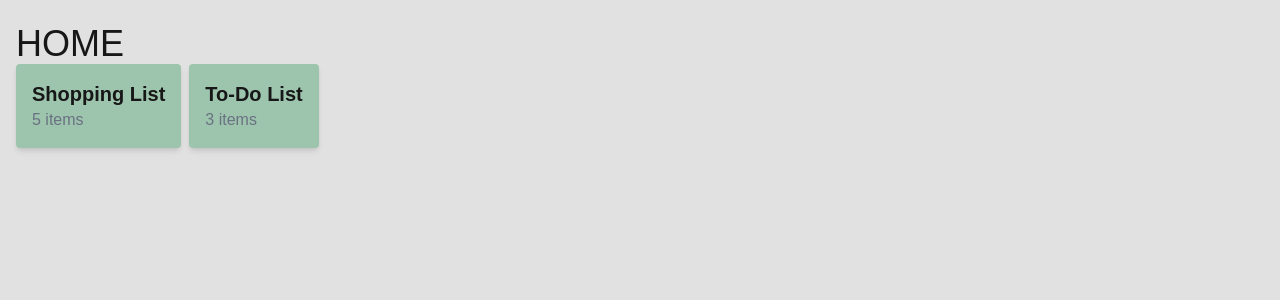
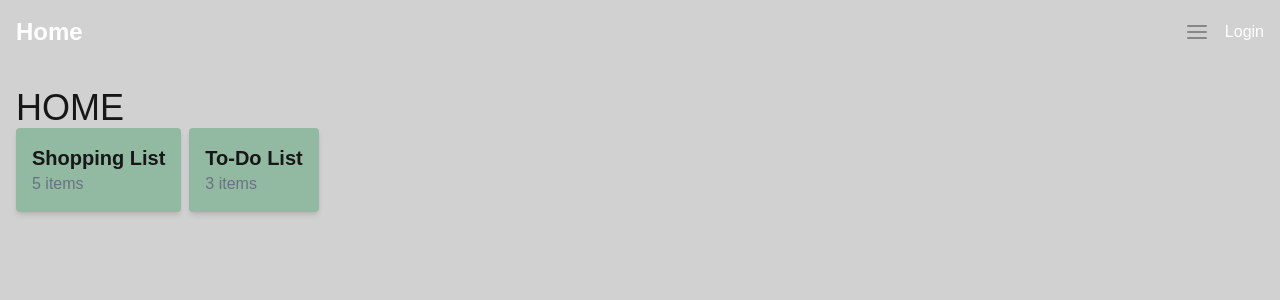
Before and after one commit to jgarcia4444/Home, a Next.js app: page / in a window 1280 px wide. Shown: the top 300 px of the page. Built offline with nearby package versions, Linux system fonts and the light colour scheme.

Commit message:
Installed react-icons. Created a navbar component.

```diff
--- /dev/null
+++ b/app/components/nav/Navbar.tsx
@@ -0,0 +1,16 @@
+import { FiMenu } from "react-icons/fi";
+
+export default function Navbar() {
+
+    return (
+        <nav className="w-full p-4">
+            <div className="w-full h-full flex flex-row items-center justify-between">
+                <h1 className="text-2xl font-bold text-white">Home</h1>
+                <div className="h-full flex flex-row items-center justify-end gap-4">
+                    <FiMenu color={"#878787"} size={24} />
+                    <button className="text-white">Login</button>
+                </div>
+            </div>
+        </nav>
+    )
+}
--- a/app/globals.css
+++ b/app/globals.css
@@ -1,7 +1,7 @@
 @import "tailwindcss";
 
 :root {
-  --background: #e1e1e1;
+  --background: #d1d1d1;
   --foreground: #171717;
 }
 
--- a/app/layout.tsx
+++ b/app/layout.tsx
@@ -1,6 +1,7 @@
 import type { Metadata } from "next";
 import { Geist, Geist_Mono } from "next/font/google";
 import "./globals.css";
+import Navbar from "./components/nav/Navbar";
 
 const geistSans = Geist({
   variable: "--font-geist-sans",
@@ -23,7 +24,10 @@ export default function RootLayout({ children }: LayoutProps<"/">) {
       lang="en"
       className={`${geistSans.variable} ${geistMono.variable} h-full antialiased`}
     >
-      <body className="min-h-full h-screen w-screen flex flex-col">{children}</body>
+      <body className="min-h-full h-screen w-screen flex flex-col">
+        <Navbar />
+        {children}
+      </body>
     </html>
   );
 }
--- a/package.json
+++ b/package.json
@@ -11,7 +11,8 @@
   "dependencies": {
     "next": "16.4.0",
     "react": "19.3.0",
-    "react-dom": "19.3.0"
+    "react-dom": "19.3.0",
+    "react-icons": "^5.7.0"
   },
   "devDependencies": {
     "@tailwindcss/turbopack": "^4",
```
Also changed, not shown: 1 other file (tests, documents, lock files or other folders).
